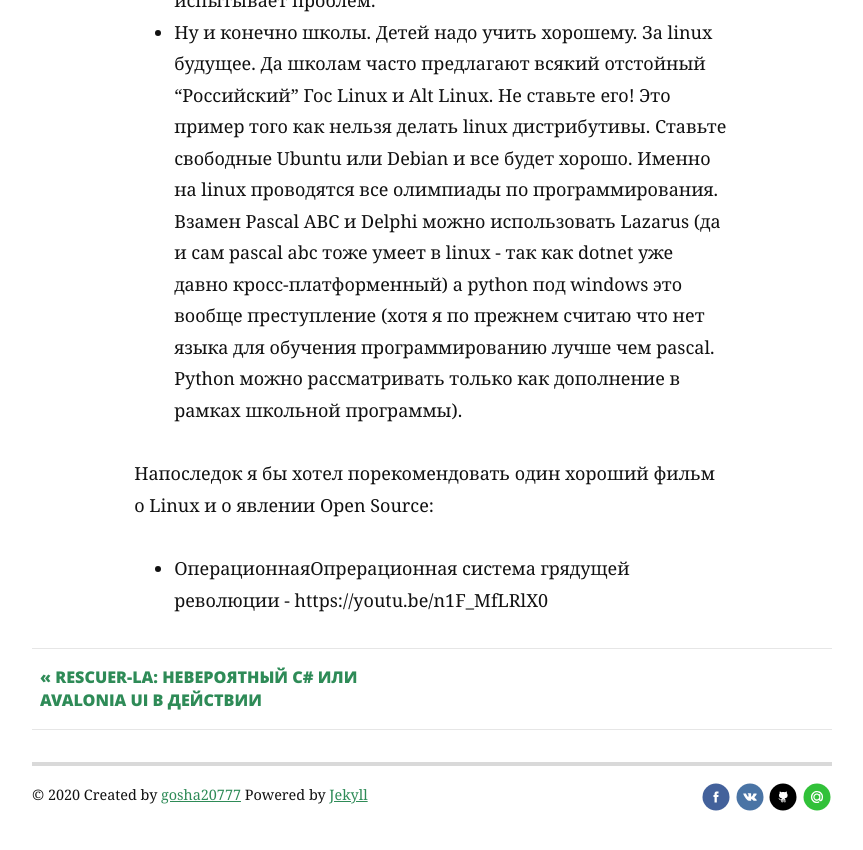
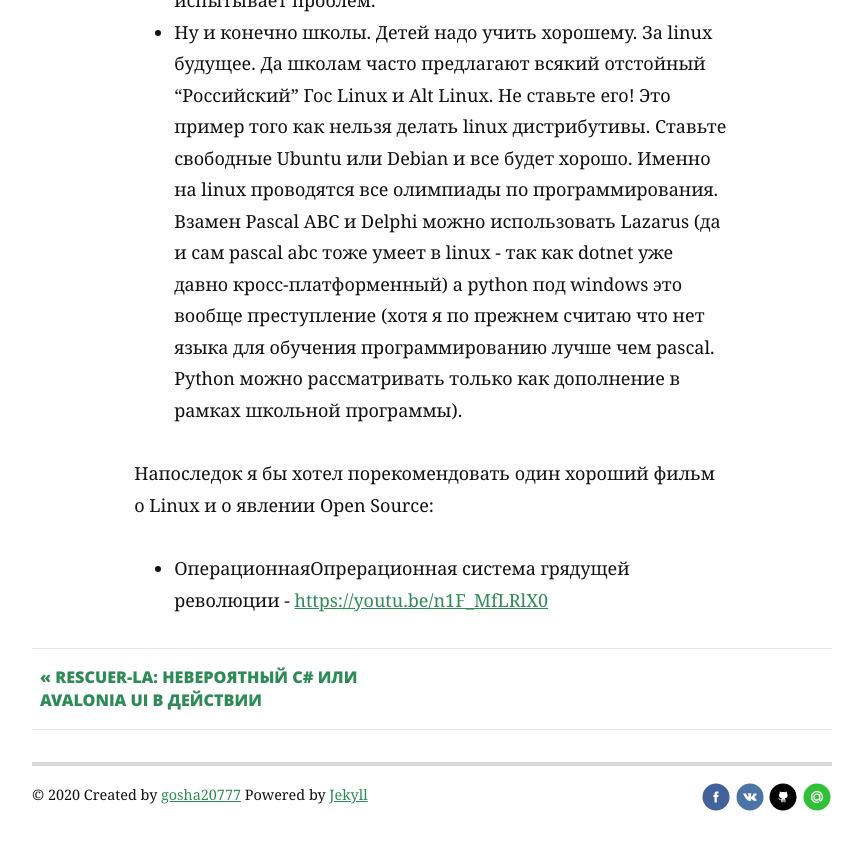
Before and after one commit to gosha20777/gosha20777.github.io, a Jekyll site: the page built from _posts/2019-05-24-my-linux-programs.markdown, in a window 1280 px wide and 900 px high, scrolled down 17332 px. Shown: the top 850 px of the window, without its empty margins (208-1071 px from the left). Built offline with Jekyll 4.4.1, drawn with Linux system fonts in a browser that asks for light colours; nearby versions of some CDN libraries; some web fonts are replaced; part of the change alters nothing that is shown.

```diff
--- a/_posts/2019-05-24-my-linux-programs.markdown
+++ b/_posts/2019-05-24-my-linux-programs.markdown
@@ -212,4 +212,4 @@ Linux в 2020 году это прекрасная, стабильная и от
 
 Напоследок я бы хотел порекомендовать один хороший фильм о Linux и о явлении Open Source:
 
-- ОперационнаяОпрерационная система грядущей революции - https://youtu.be/n1F_MfLRlX0
+- ОперационнаяОпрерационная система грядущей революции - [https://youtu.be/n1F_MfLRlX0](https://youtu.be/n1F_MfLRlX0)
```
